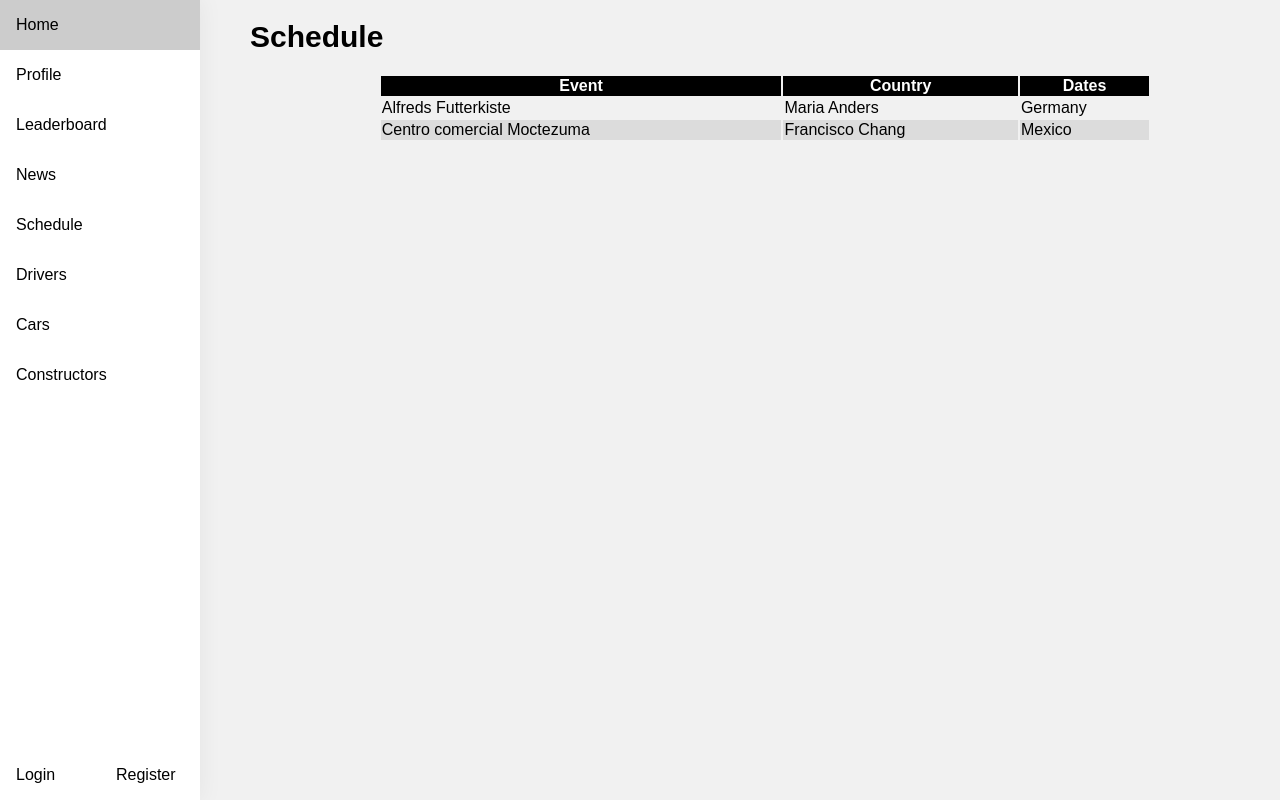
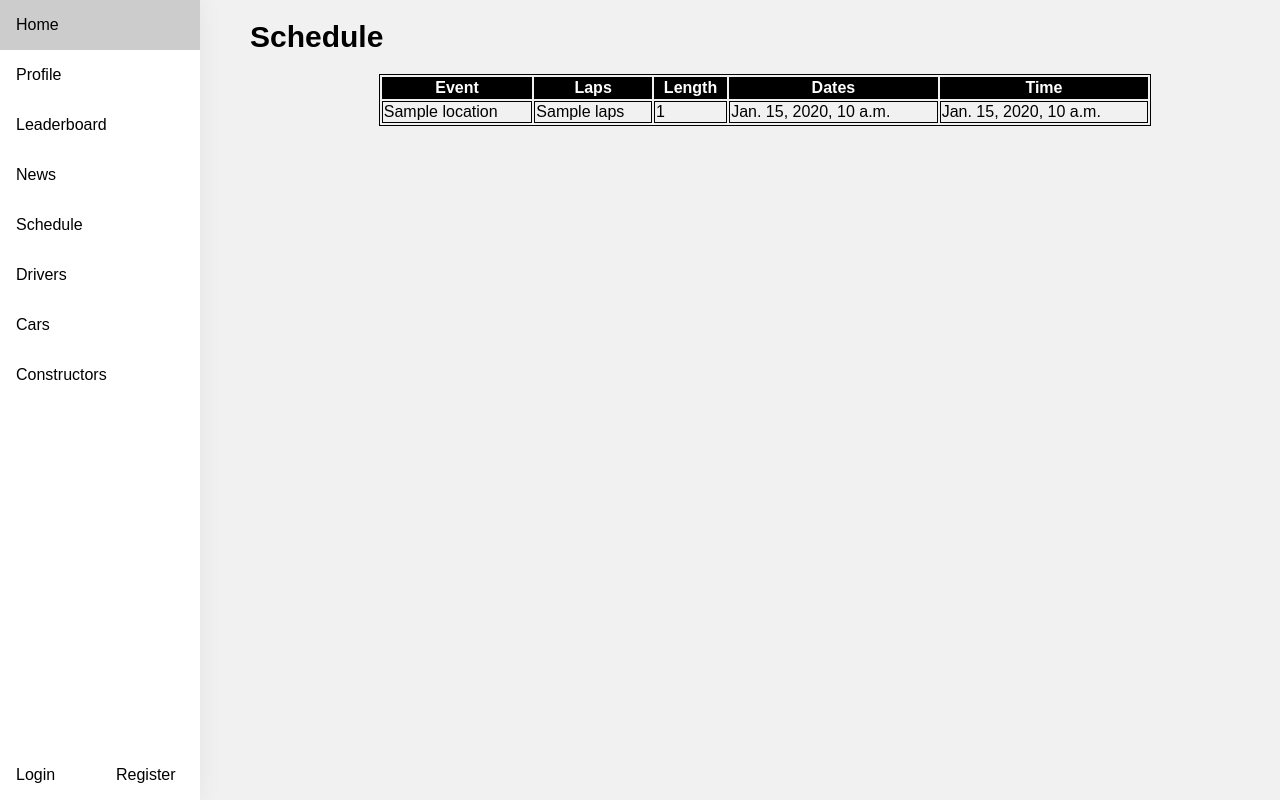
Before and after one commit to farz-1/WAD, a Django app: template templates/for1/schedule/schedule.html in a window 1280 px wide. Run offline with Django 3.2, Linux system fonts and the light colour scheme; the template is opened without the code that fills it: most values are stand-ins (such as "Sample title", 1, 10 or a date in 2020).

Commit message:
Added data to Schedule.

```diff
--- a/for1/models.py
+++ b/for1/models.py
@@ -202,6 +202,7 @@ class DriverRating(models.Model):
         self.modified = timezone.now()
         update = Driver.objects.get(name=self.driverID.name)
         update.overallAverage = DriverRating.objects.filter(driverID=self.driverID).aggregate(Avg('overallAverage'))
+        update.save()
         return super(DriverRating, self).save(*args, **kwargs)
 
 
--- a/templates/for1/schedule/schedule.html
+++ b/templates/for1/schedule/schedule.html
@@ -4,7 +4,7 @@
 <title>Schedule</title>
 
 {% load static %}
-<link rel="stylesheet" type='text/css' href="../../../static/css/styles.css">
+<link rel="stylesheet" type='text/css' href="{% static 'css/schedule/schedule.css' %}">
 {% endblock %}
 
 {% block main_content %}
@@ -14,18 +14,29 @@
 <table class="TablePage" style="width:75%">
     <tr id="TableHeaders">
         <th>Event</th>
-        <th>Country</th>
+        <th>Laps</th>
+        <th>Length</th>
         <th>Dates</th>
+        <th>Time</th>
     </tr>
-    <tr>
-        <td>Alfreds Futterkiste</td>
-        <td>Maria Anders</td>
-        <td>Germany</td>
-    </tr>
-    <tr class="EvenRow">
-        <td>Centro comercial Moctezuma</td>
-        <td>Francisco Chang</td>
-        <td>Mexico</td>
-    </tr>
+    {% for race in races %}
+        {% if forloop.counter0|divisibleby:2 %}
+            <tr>
+                <td>{{ race.location }}</td>
+                <td>{{ race.laps }}</td>
+                <td>{{ race.trackLength }}</td>
+                <td>{{ race.date }}</td>
+                <td>{{ race.time }}</td>
+            </tr>
+        {% else %}
+            <tr class="EvenRow">
+                <td>{{ race.location }}</td>
+                <td>{{ race.laps }}</td>
+                <td>{{ race.trackLength }}</td>
+                <td>{{ race.date }}</td>
+                <td>{{ race.time }}</td>
+            </tr>
+        {% endif %}
+    {% endfor %}
 </table>
 {% endblock %}
```
Also changed, not shown: for1/views_schedule.py (+4 -4 lines).
